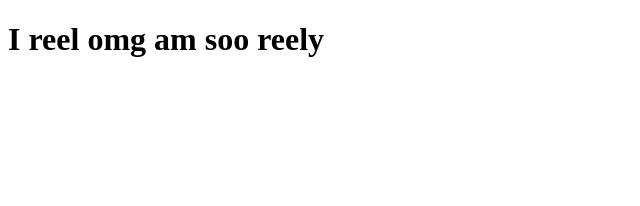
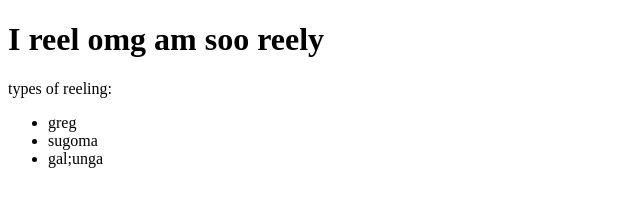
Before and after one commit to ENSIA-AI/test-hello-world, a plain HTML site: page index.html in a window 1280 px wide. Shown: the whole page, without its empty margins (0-640 px from the left). Drawn offline with Linux system fonts and the light colour scheme.

```diff
--- a/index.html
+++ b/index.html
@@ -7,5 +7,13 @@
 </head>
 <body>
   <h1>I reel omg am soo reely</h1>
+
+
+  <p>types of reeling:</p>
+  <ul>
+    <li>greg</li>
+    <li>sugoma</li>
+    <li>gal;unga</li>
+  </ul>
 </body>
 </html>
```
